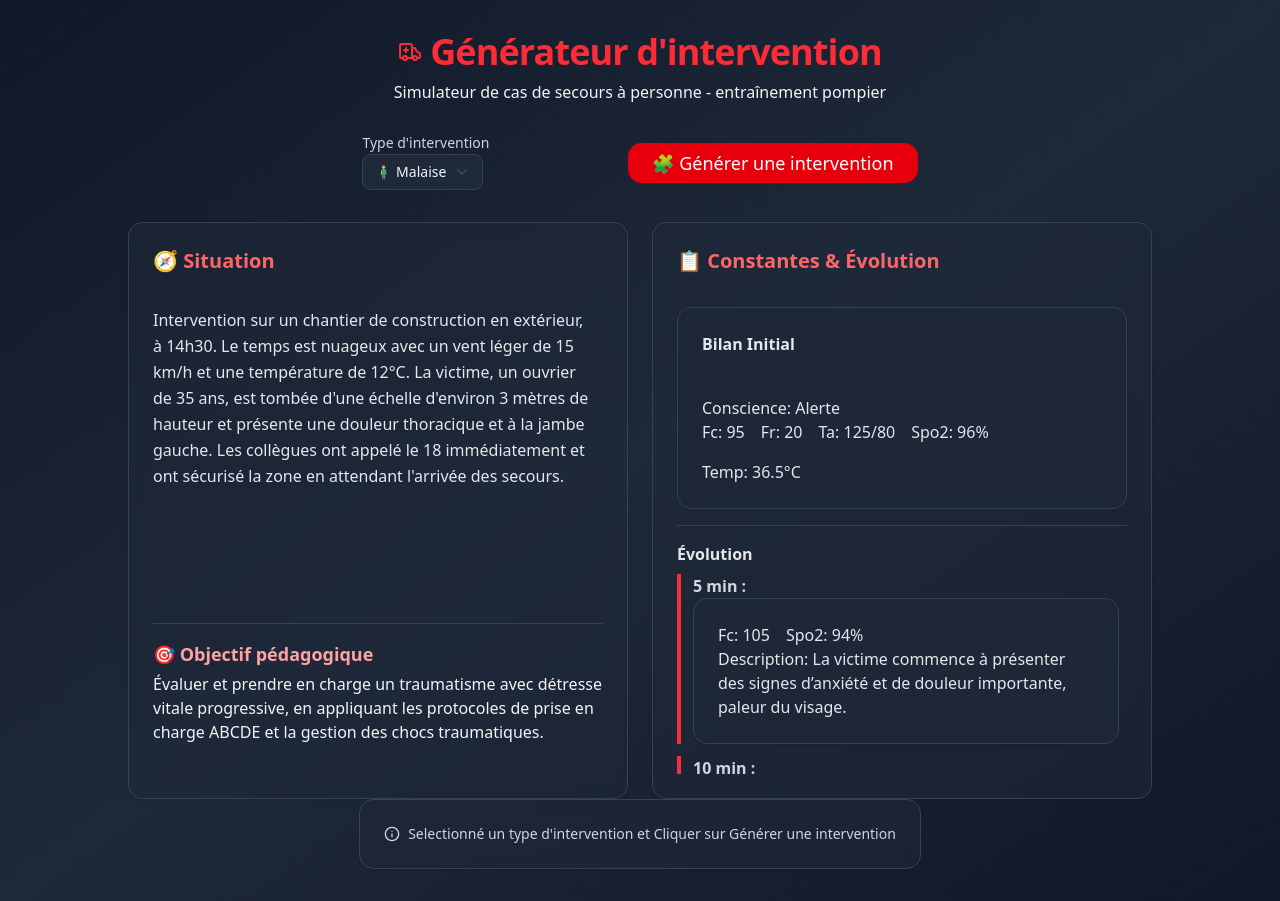
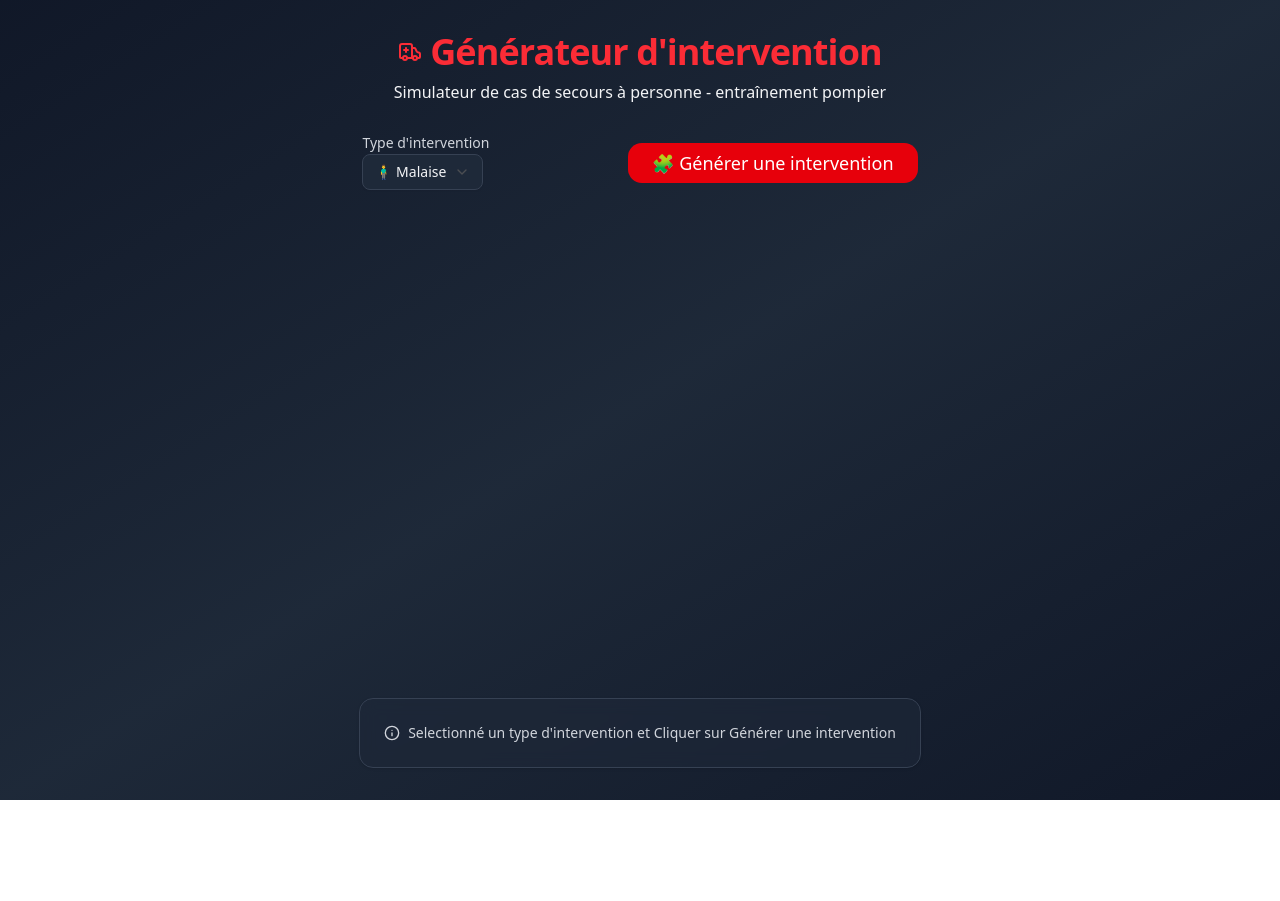
Before and after one commit to Lokki68/suapexercices, a React (Vite) app: page / in a window 1280 px wide. After the commit the page ends 800 px from the top, so only its background shows below. Built offline with nearby package versions, Linux system fonts and the light colour scheme.

Commit message:
remove dev debugger

```diff
--- a/src/App.tsx
+++ b/src/App.tsx
@@ -76,9 +76,9 @@ function App() {
 
         {error && <ErrorDisplay error={error} />}
 
-        <ScenarioDisplay scenario={scenarioTest} />
+        {/* <ScenarioDisplay scenario={scenarioTest} /> */}
 
-        {/* {scenario && <ScenarioDisplay scenario={scenario} />} */}
+        {scenario && <ScenarioDisplay scenario={scenario} />}
       </div>
       {!scenario && (
         <Card className="bg-gray-800/60 backdrop-blur border-gray-700 mt-auto">
```
